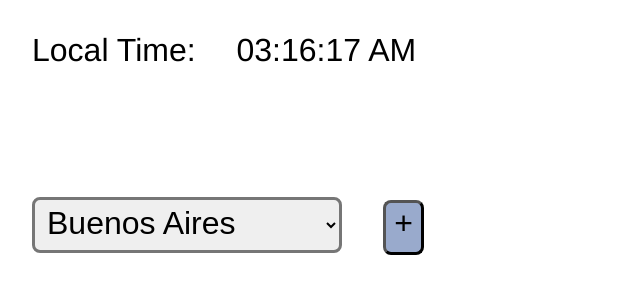
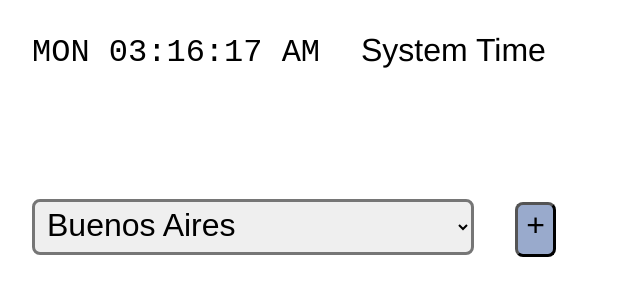
Before and after one commit to rask004/CodeClub-World-Clocks, a plain HTML site: page index.html in a window 1280 px wide. Shown: the whole page, without its empty margins (0-640 px from the left). Drawn offline with Linux system fonts and the light colour scheme.

Commit message:
added weekday names, change to using timestamps

```diff
--- a/index.html
+++ b/index.html
@@ -4,15 +4,15 @@
 <head>
   <meta charset="utf-8">
   <meta name="viewport" content="width=device-width">
-  <title>replit</title>
+  <title>world clocks</title>
   <link href="style.css" rel="stylesheet" type="text/css" />
   <script defer src="script.js"></script>
 </head>
 
 <body>
   <p>
-    <span>Local Time: </span>
-    <span id="local-clock">00:00:00 AM</span>
+    <span class="clock" id="local-clock">00:00:00 AM</span>
+    <span>System Time</span>
   </p>
 
   <ul id="world-clocks">
--- a/script.js
+++ b/script.js
@@ -1,20 +1,26 @@
+const MS_PER_SEC = 1000;
+const MS_PER_MIN = 60 * MS_PER_SEC;
+const MS_PER_HOUR = 60 * 60 * MS_PER_SEC;
+const HOURS_PER_DAY = 24;
+const DAYNAME = ["Sun","Mon","Tue","Wed","Thu","Fri","Sat"];
+
 // relative to UTC
 const clockOptions = {
-  "Buenos Aires": -3,
-  "England": 1,
-  "Fiji": 13,
-  "Los Angeles, USA": -7,
-  "New Delhi, India": 6,
-  "New Zealand": 12,
-  "Samoa": 13,
-  "Tokyo, Japan": 9,
-  "Washington, USA": -4,
+  "Buenos Aires": -3 * MS_PER_HOUR,
+  "England": 1 * MS_PER_HOUR,
+  "Fiji": 13 * MS_PER_HOUR,
+  "Los Angeles, USA": -7  * MS_PER_HOUR,
+  "New Delhi, India": 6 * MS_PER_HOUR,
+  "New Zealand": 12 * MS_PER_HOUR,
+  "New Zealand (Chatham Is.)": 12 * MS_PER_HOUR + 45 * MS_PER_MIN,
+  "Samoa": 13 * MS_PER_HOUR,
+  "Tokyo, Japan": 9 * MS_PER_HOUR,
+  "Washington, USA": -4 * MS_PER_HOUR,
 }
 
-let hours;
-let minutes;
-let seconds;
 let offset;
+let timestamp;
+
 
 
 const initialiseClockSelections = () => {
@@ -29,67 +35,58 @@ const initialiseClockSelections = () => {
 
 const initialiseLocalOffset = () => {
   const time = new Date();
-  // convert offset to hours
-  offset = Math.floor(time.getTimezoneOffset() / 60);
+  // convert offset to milliseconds
+  offset = time.getTimezoneOffset() * MS_PER_MIN;
   if (offset < 0) {
-    offset += 24;
+    offset += (HOURS_PER_DAY * MS_PER_HOUR);
   }
 }
 
 const pollTime = () => {
   const time = new Date();
-  hours = time.getUTCHours();
-  minutes = time.getUTCMinutes();
-  seconds = time.getUTCSeconds();
-  // console.log("time polled!")
+  timestamp = time.getTime();
+  timestamp -= timestamp % MS_PER_SEC;
 }
 
-const getTimeString = (h, m, s) => {
-  console.log(h, m, s);
-  let tzHours = h % 24;
+const getTimeString = (t) => {
+  let tzHours = Math.floor(t / MS_PER_HOUR) % 24;
+  let m = Math.floor(t / MS_PER_MIN) % 60;
+  let s = Math.floor(t / MS_PER_SEC) % 60;
   if (tzHours < 0) {
-    tzHours += 24;
+    tzHours += HOURS_PER_DAY;
   }
   let timeAmPm = "AM";
   if (tzHours > 12) {
     timeAmPm = "PM";
   }
   let hoursAmPm = tzHours % 12;
-  if (hoursAmPm == 0) {
+  if (hoursAmPm === 0) {
     hoursAmPm = 12;
   }
-  let timeString = `${hoursAmPm.toString().padStart(2, "0")}:${m.toString().padStart(2, "0")}:${s.toString().padStart(2, "0")} ${timeAmPm}`;
+  let day = (new Date(t)).getDay();
+
+  let timeString = `${DAYNAME[day].toUpperCase()}\t${hoursAmPm.toString().padStart(2, "0")}:${m.toString().padStart(2, "0")}:${s.toString().padStart(2, "0")} ${timeAmPm}`;
   return timeString;
 }
 
 const showTime = () => {
-  const baseTimeString = getTimeString(hours + offset, minutes, seconds);
+  const baseTimeString = getTimeString(timestamp + offset);
   document.querySelector("#local-clock").innerHTML = baseTimeString;
   const worldClockList = document.querySelector('#world-clocks');
   for (const child of worldClockList.children) {
     const tz = parseInt(child.children[1].innerHTML);
-    const clockTimeString = getTimeString(hours + tz, minutes, seconds);
+    const clockTimeString = getTimeString(timestamp + tz);
     child.children[0].innerHTML = clockTimeString;
   }
 }
 
 const updateTime = () => {
-  seconds += 1;
-  if (seconds == 60) {
-    minutes += 1;
-    seconds = 0;
-  }
-  if (minutes == 60) {
-    hours += 1;
-    minutes = 0;
-  }
-  if (hours >= 24) {
-    hours = 0;
-  }
+  timestamp += MS_PER_SEC;
 }
 
 const addClock = (tzLocation) => {
   // search for existing clock with this location
+  console.log("Add clock: ", tzLocation)
   const spans = document.querySelectorAll("span.location");
   for (const e of spans) {
     if (e.innerHTML == tzLocation) {
@@ -105,6 +102,7 @@ const addClock = (tzLocation) => {
   newElement.appendChild(newSpanTZ);
   newElement.appendChild(newSpanName);
   newElement.appendChild(newButtonDelete);
+  newSpanClock.className = "clock";
   newSpanTZ.toggleAttribute("hidden")
   newSpanName.className = "location";
   const tz = clockOptions[tzLocation];
@@ -115,6 +113,7 @@ const addClock = (tzLocation) => {
   newButtonDelete.className = "delete-btn";
   newButtonDelete.addEventListener('click', () => {
     document.querySelector('#world-clocks').removeChild(newElement);
+    console.log("Remove Clock: ", tzLocation);
   });
   document.querySelector('#world-clocks').appendChild(newElement);
   showTime();
@@ -128,10 +127,10 @@ window.onload = () => {
   setInterval(() => {
     updateTime();
     showTime();
-  }, 1000);
+  }, MS_PER_SEC);
   setInterval(() => {
     pollTime();
-  }, 60000);
+  }, 15 * MS_PER_MIN);
   document.querySelector("#add-clock-btn").addEventListener('click', () => {
     const select = document.querySelector("#clock-select");
     const tzLocation = select.value;
--- a/style.css
+++ b/style.css
@@ -12,7 +12,7 @@ body {
 ul {
   min-height: 1rem;
   list-style-type: none;
-  padding-inline-start: 0.5rem;
+  padding-inline-start: 0;
 }
 
 p>span,
@@ -43,6 +43,12 @@ select {
 
 select:hover {
   background-color: #cdf;
+}
+
+.clock {
+  font-family: monospace;
+  font-weight: 300;
+  display: inline-block;
 }
 
 .location {
```
